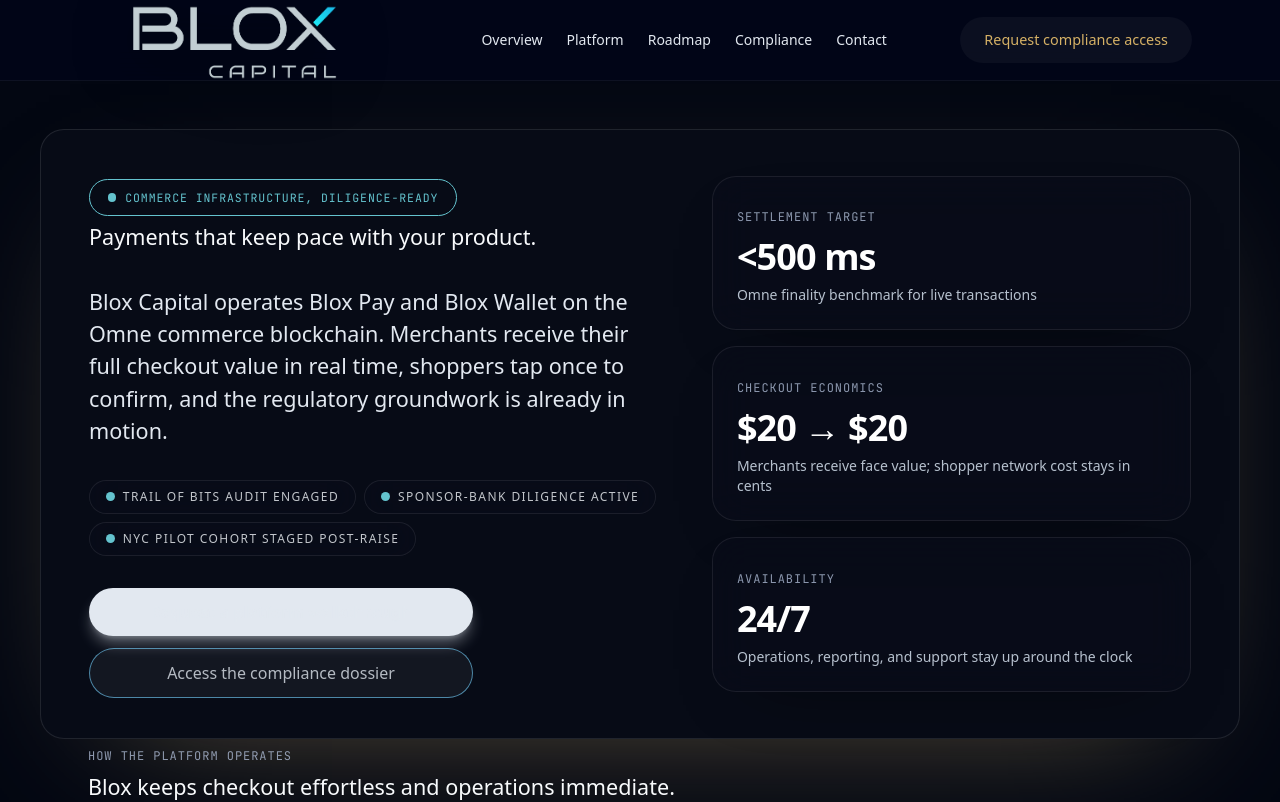
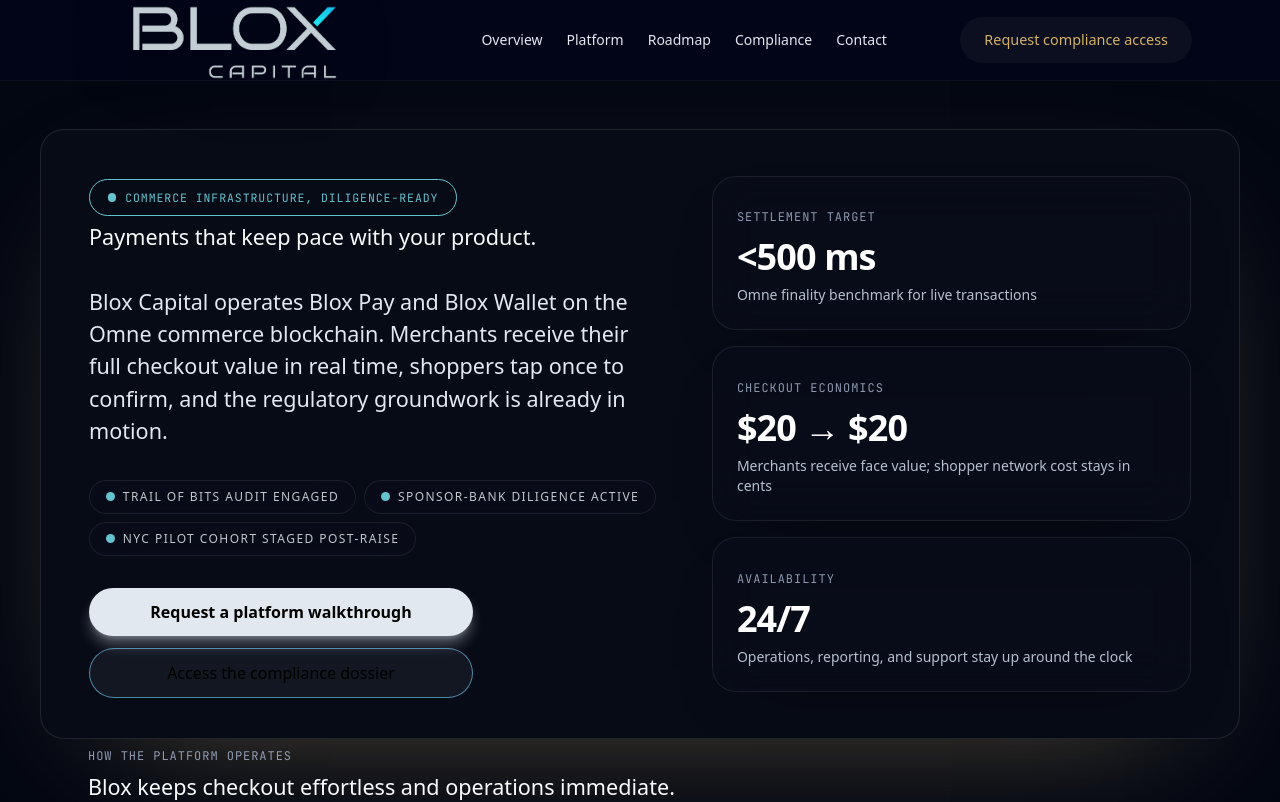
Before and after one commit to doneup-inc/blox-capital-site, a Next.js app: page / in a window 1280 px wide. Shown: the top 802 px of the page. Built offline with nearby package versions, Linux system fonts and the light colour scheme.

Commit message:
Add rpb class for custom text color styling
Introduced a new .rpb CSS class with black text color and applied it to a div in page.tsx to ensure consistent text color styling.

```diff
--- a/src/app/globals.css
+++ b/src/app/globals.css
@@ -30,6 +30,10 @@
 a {
   text-decoration: none;
   color: inherit;
+}
+
+.rpb {
+  color: #000000;
 }
 
 .focus-ring:focus-visible {
--- a/src/app/page.tsx
+++ b/src/app/page.tsx
@@ -284,7 +284,7 @@
                 </span>
               ))}
             </div>
-            <div className="flex flex-col gap-3 sm:max-w-sm">
+            <div className="flex flex-col rpb gap-3 sm:max-w-sm">
               <Link
                 href="mailto:partnerships@blox.capital?subject=Blox%20platform%20walkthrough%20request"
                 className="inline-flex w-full items-center justify-center rounded-full bg-slate-200 px-6 py-3 text-base font-semibold text-black shadow-lg shadow-slate-200/40 transition hover:-translate-y-0.5 hover:bg-slate-100 hover:shadow-xl focus-visible:outline focus-visible:outline-2 focus-visible:outline-offset-2 focus-visible:outline-slate-200"
```
